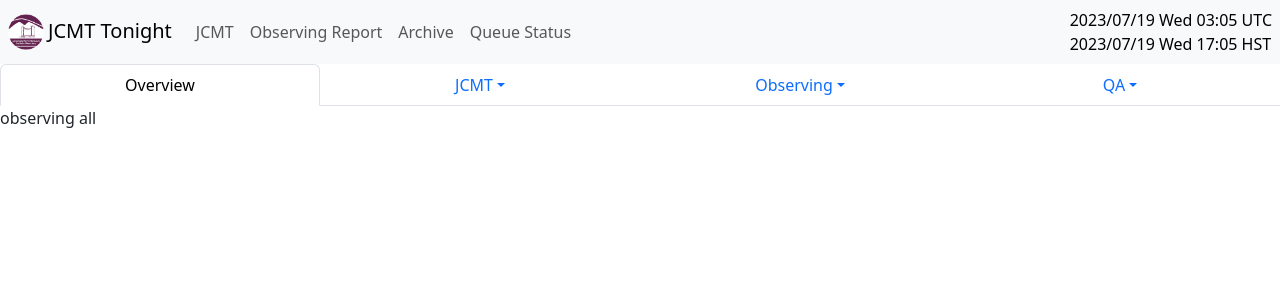
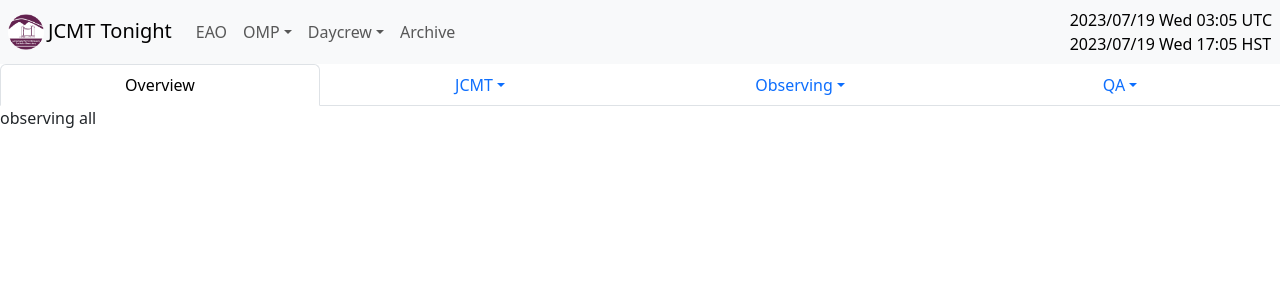
Before and after one commit to eaobservatory/tonight, a React (Vite) app in the folder frontend/: page /observingall in a window 1280 px wide. Shown: the top 300 px of the page. Built offline with nearby package versions, Linux system fonts and the light colour scheme; no server answers.

Commit message:
new navbar links

```diff
--- a/frontend/src/components/Navbar.tsx
+++ b/frontend/src/components/Navbar.tsx
@@ -53,20 +53,90 @@ function Navbar() {
             <li className="nav-item">
               <a
                 className="nav-link"
-                href="https://www.eao.hawaii.edu/JCMT/"
+                href="https://www.eao.hawaii.edu"
                 target="_blank"
               >
-                JCMT
+                EAO
               </a>
             </li>
-            <li className="nav-item">
+            <li className="nav-item dropdown">
               <a
-                className="nav-link"
-                href="http://omp.eao.hawaii.edu/cgi-bin/nightrep.pl?tel=JCMT"
-                target="_blank"
+                className="nav-link dropdown-toggle"
+                data-bs-toggle="dropdown"
+                href="#"
+                id="navbarDropdown"
+                role="button"
+                aria-haspopup="true"
+                aria-expanded="false"
               >
-                Observing Report
+                OMP
               </a>
+              <div className="dropdown-menu" aria-labelledby="navbarDropdown">
+                <a
+                  className="dropdown-item"
+                  href="https://omp.eao.hawaii.edu/cgi-bin/nightrep.pl?tel=JCMT"
+                  target="_blank"
+                >
+                  Observing Report
+                </a>
+                <a
+                  className="dropdown-item"
+                  href="https://omp.eao.hawaii.edu/cgi-bin/queryfault.pl?cat=JCMT"
+                  target="_blank"
+                >
+                  Faults
+                </a>
+                <a
+                  className="dropdown-item"
+                  href="https://omp.eao.hawaii.edu/cgi-bin/queryfault.pl?cat=JCMT_EVENTS"
+                  target="_blank"
+                >
+                  Events
+                </a>
+                <a
+                  className="dropdown-item"
+                  href="https://omp.eao.hawaii.edu/cgi-bin/sched.pl?tel=JCMT"
+                  target="_blank"
+                >
+                  Schedule
+                </a>
+                <a
+                  className="dropdown-item"
+                  href="https://omp.eao.hawaii.edu/cgi-bin/qstatus.pl"
+                  target="_blank"
+                >
+                  Queue Status
+                </a>
+              </div>
+            </li>
+            <li className="nav-item dropdown">
+              <a
+                className="nav-link dropdown-toggle"
+                data-bs-toggle="dropdown"
+                href="#"
+                id="navbarDropdown"
+                role="button"
+                aria-haspopup="true"
+                aria-expanded="false"
+              >
+                Daycrew
+              </a>
+              <div className="dropdown-menu" aria-labelledby="navbarDropdown">
+                <a
+                  className="dropdown-item"
+                  href="https://www.eao.hawaii.edu/daycrew/HILO"
+                  target="_blank"
+                >
+                  Hilo
+                </a>
+                <a
+                  className="dropdown-item"
+                  href="https://www.eao.hawaii.edu/daycrew/JCMT"
+                  target="_blank"
+                >
+                  JCMT
+                </a>
+              </div>
             </li>
             <li className="nav-item">
               <a
@@ -75,15 +145,6 @@ function Navbar() {
                 target="_blank"
               >
                 Archive
-              </a>
-            </li>
-            <li className="nav-item">
-              <a
-                className="nav-link"
-                href="http://omp.eao.hawaii.edu/cgi-bin/qstatus.pl"
-                target="_blank"
-              >
-                Queue Status
               </a>
             </li>
           </ul>
--- a/frontend/src/components/Tabs.tsx
+++ b/frontend/src/components/Tabs.tsx
@@ -4,11 +4,11 @@ import { TabContext } from "../App";
 function Tabs() {
   const { activeTab, handlePageClick } = useContext(TabContext) ?? {};
   const dropdownJCMTRef = useRef<HTMLLIElement>(null); // refs used to close dropdown menus on click outside
-  const dropdownACSISRef = useRef<HTMLLIElement>(null);
-  const dropdownSCUBA2Ref = useRef<HTMLLIElement>(null);
+  const dropdownObservingRef = useRef<HTMLLIElement>(null);
+  const dropdownQARef = useRef<HTMLLIElement>(null);
 
   const handleDocumentClick = (e: MouseEvent) => {
-    const dropdownRefs = [dropdownJCMTRef, dropdownACSISRef, dropdownSCUBA2Ref];
+    const dropdownRefs = [dropdownJCMTRef, dropdownObservingRef, dropdownQARef];
 
     dropdownRefs.forEach((dropdownRef) => {
       const dropdownMenu = dropdownRef.current?.children[1];
@@ -95,7 +95,7 @@ function Tabs() {
         </li>
         <li
           className="nav-item dropdown dropdown-center"
-          ref={dropdownACSISRef}
+          ref={dropdownObservingRef}
         >
           <a
             className={`nav-link dropdown-toggle ${
@@ -139,10 +139,7 @@ function Tabs() {
             </li>
           </ul>
         </li>
-        <li
-          className="nav-item dropdown dropdown-center"
-          ref={dropdownSCUBA2Ref}
-        >
+        <li className="nav-item dropdown dropdown-center" ref={dropdownQARef}>
           <a
             className={`nav-link dropdown-toggle ${
               activeTab === 3 ? "active" : ""
--- a/frontend/src/styles/styles.css
+++ b/frontend/src/styles/styles.css
@@ -13,6 +13,10 @@
   padding-bottom: 0;
 }
 
+.nav-item .dropdown-menu {
+  z-index: 1100;
+}
+
 .figure {
   width: 30%;
 }
```
